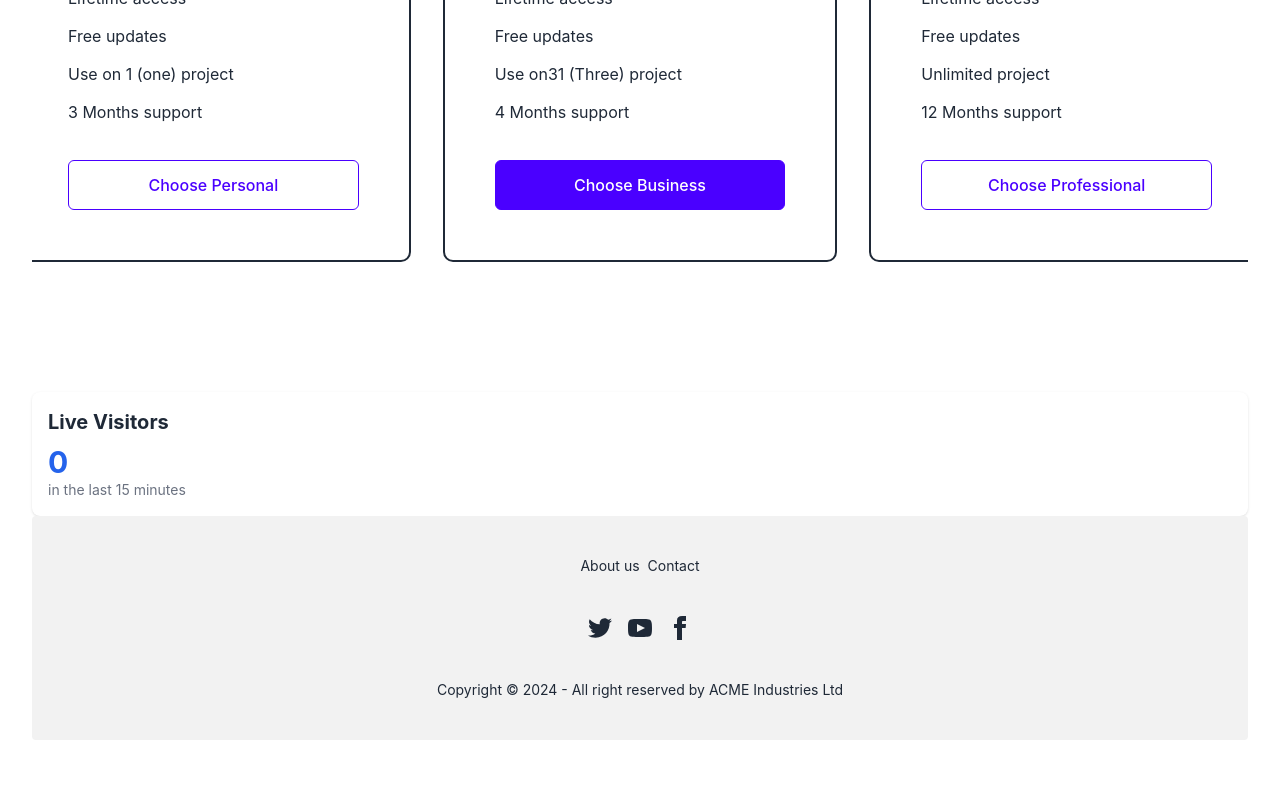
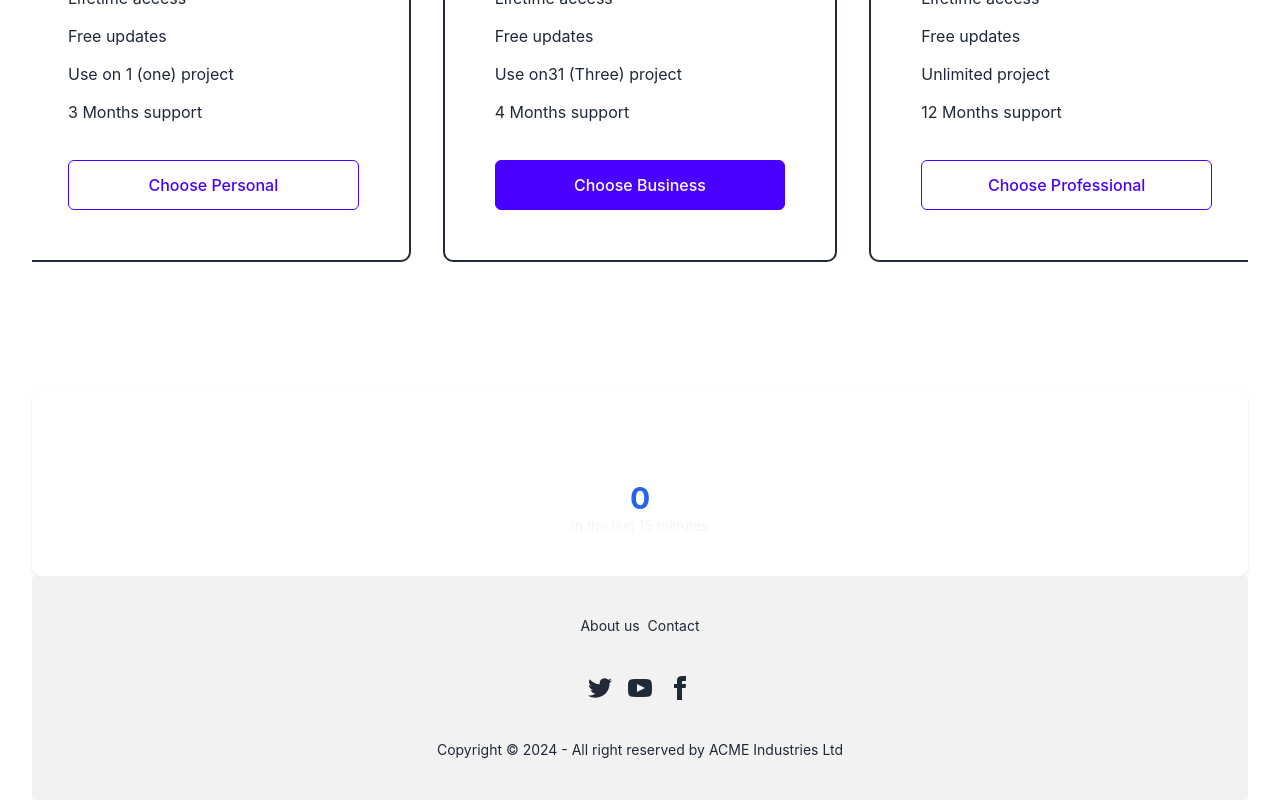
Before and after one commit to imrankabir02/edu-hub, a React (Vite) app: page / in a window 1280 px wide. Shown: the part 1210-2010 px from the top of the page. Before the commit the page ends 1950 px from the top, so only its background shows below. Built offline with nearby package versions, Linux system fonts and the light colour scheme; no server answers; the database is empty.

Commit message:
code updated

```diff
--- a/src/Components/VisitorCounter.jsx
+++ b/src/Components/VisitorCounter.jsx
@@ -104,10 +104,10 @@ export default function VisitorCounter() {
     }, [])
 
     return (
-        <div className="p-4 bg-white rounded-lg shadow">
-            <h2 className="mb-2 text-xl font-bold">Live Visitors</h2>
-            <p className="text-3xl font-bold text-blue-600">{visitorCount}</p>
-            <p className="text-sm text-gray-500">in the last 15 minutes</p>
+        <div className="py-10 bg-transparent rounded-lg shadow">
+            <h2 className="mb-2 text-4xl font-bold text-center text-white">Live Visitors</h2>
+            <p className="text-3xl font-bold text-center text-blue-600">{visitorCount}</p>
+            <p className="text-sm text-center text-gray-100">in the last 15 minutes</p>
         </div>
     )
 }
```
